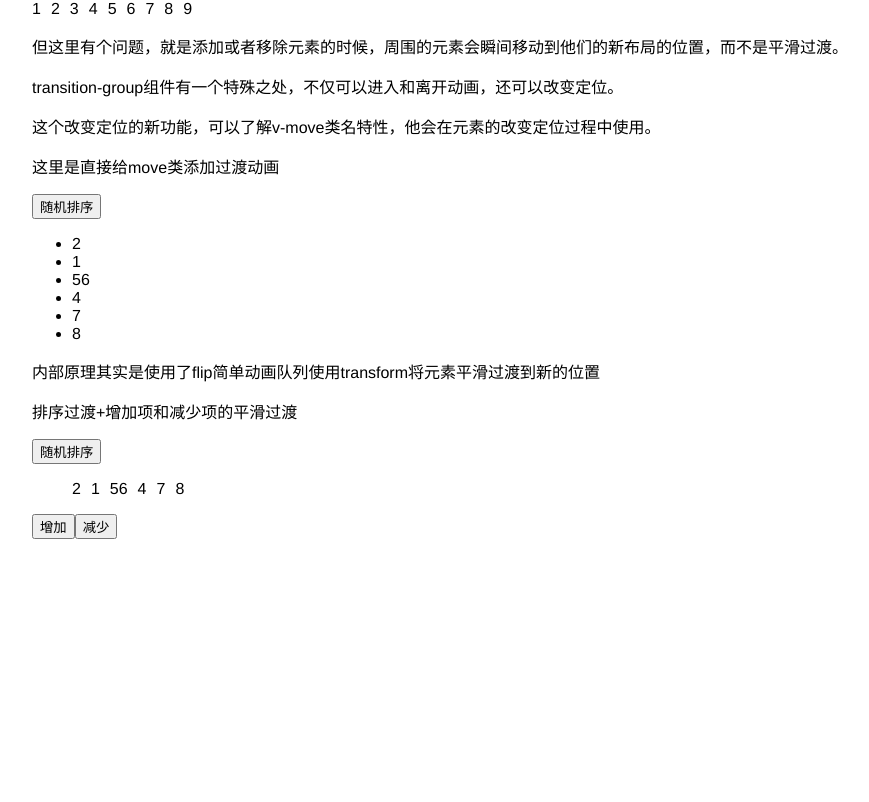
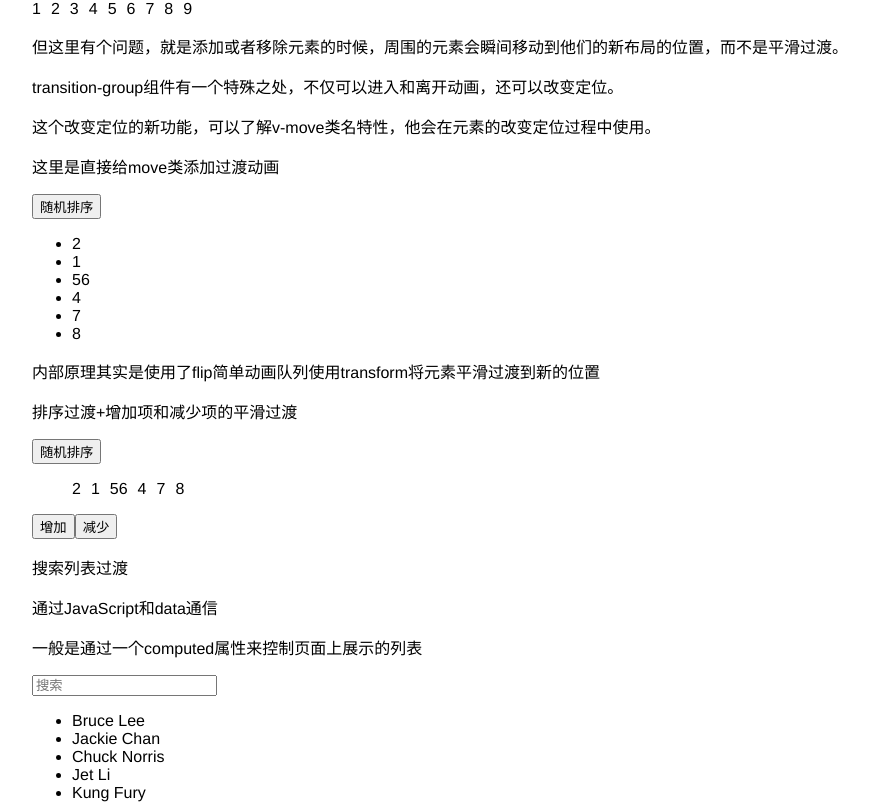
Before and after one commit to yokiyokiyoki/vue-component, a Vue app: page /#/transition in a window 1280 px wide. Shown: the part 1410-2212 px from the top of the page, without its empty margins (198-1067 px from the left). Before the commit the page ends 1949 px from the top, so only its background shows below. Built offline with nearby package versions, Linux system fonts and the light colour scheme.

Commit message:
搜索过渡

```diff
--- a/src/components/transition/list.vue
+++ b/src/components/transition/list.vue
@@ -31,10 +31,12 @@
     </transition-group>
     <p>但这里有个问题，就是添加或者移除元素的时候，周围的元素会瞬间移动到他们的新布局的位置，而不是平滑过渡。</p>
     <move-list />
+    <search-list />
   </div>
 </template>
 <script>
   const moveList = () => import("./move-list.vue");
+  const searchList = () => import("./search-list.vue");
   export default {
     data() {
       return {
@@ -54,7 +56,8 @@
       }
     },
     components: {
-      moveList
+      moveList,
+      searchList
     }
   };
 </script>
--- /dev/null
+++ b/src/components/transition/search-list.vue
@@ -0,0 +1,48 @@
+<template>
+  <div class="search">
+      <p>搜索列表过渡</p>
+      <p>通过JavaScript和data通信</p>
+      <p>一般是通过一个computed属性来控制页面上展示的列表</p>
+      <input type="text" v-model='query' placeholder="搜索">
+      <transition-group name='list' tag='ul' @beforeEnter='beforeEnter' @enter='enter' @leave='leave'>
+        <li v-for='n in computedList' :key='n.msg'>{{n.msg}}</li>
+      </transition-group>
+  </div>
+</template>
+<script>
+    import Velocity from "velocity-animate";
+    export default {
+      data() {
+        return {
+          query: "",
+          list: [
+            { msg: "Bruce Lee" },
+            { msg: "Jackie Chan" },
+            { msg: "Chuck Norris" },
+            { msg: "Jet Li" },
+            { msg: "Kung Fury" }
+          ]
+        };
+      },
+      computed: {
+        computedList() {
+          const vm = this;
+          return this.list.filter(item => {
+            return item.msg.toLowerCase().indexOf(vm.query.toLowerCase()) !== -1;
+          });
+        }
+      },
+      methods: {
+        beforeEnter(el) {
+          el.style.opacity = 0;
+          el.style.height = 0;
+        },
+        enter(el, done) {
+          Velocity(el, { opacity: 1, height: "1.6em" }, { complete: done });
+        },
+        leave(el, done) {
+          Velocity(el, { opacity: 0, height: 0 }, { complete: done });
+        }
+      }
+    };
+</script>
```
